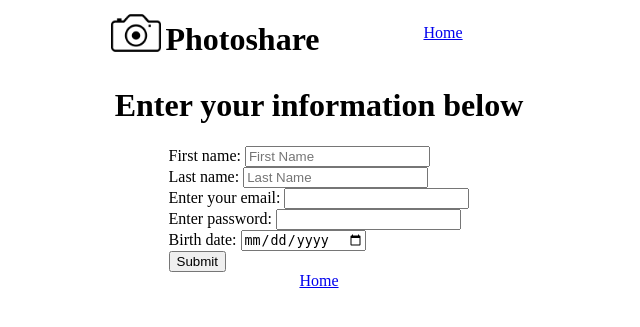
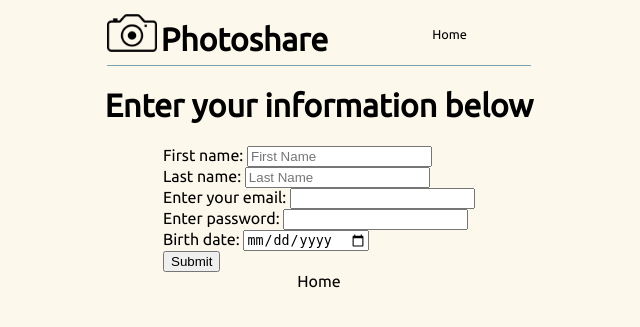
Before and after one commit to Farid-Karimli/Photoshare, a Flask app: page /register in a window 1280 px wide. Shown: the top 327 px of the page, without its empty margins (321-961 px from the left). Run offline with Flask 2, Linux system fonts and the light colour scheme; data comes from the database, SQL or seed files in the repository.

Commit message:
CSS variables for colors, coloring and further aligning, styling

```diff
--- a/app.py
+++ b/app.py
@@ -367,6 +367,7 @@ def album(id):
 @app.route("/album/<album_id>/photo/<photo_id>",methods=['GET','POST'])
 @flask_login.login_required
 def photo(album_id,photo_id):
+	uid=getUserIdFromEmail(flask_login.current_user.id)
 	cursor = conn.cursor()
 	cursor.execute('''SELECT imgdata,caption FROM Pictures WHERE album_id=%s and picture_id = %s''',
 				   (album_id, photo_id))
@@ -388,10 +389,10 @@ def photo(album_id,photo_id):
 			cursor.execute(f'''DELETE FROM Comments WHERE comment_id={to_delete}''')
 			conn.commit()
 
-		return render_template('photo.html', data=data, album_id=album_id, photo_id=photo_id, base64=base64,comments=getPhotoComments(photo_id))
+		return render_template('photo.html', data=data, album_id=album_id, photo_id=photo_id, base64=base64,comments=getPhotoComments(photo_id),user=uid)
 
 
-	return render_template('photo.html', data=data,album_id=album_id,photo_id=photo_id,base64=base64,comments=getPhotoComments(photo_id))
+	return render_template('photo.html', data=data,album_id=album_id,photo_id=photo_id,base64=base64,comments=getPhotoComments(photo_id),user=uid)
 
 
 
--- a/static/main.css
+++ b/static/main.css
@@ -1,13 +1,40 @@
+@import url('https://fonts.googleapis.com/css2?family=Ubuntu&display=swap');
+
+:root {
+    --main-bg-color: #FCF8EC;
+    --main-accent-color: #456268;
+    --secondary-color: #D0E8F2;
+    --tertiary-color: #79A3B1;
+}
+
 body,p {
     display: flex;
     flex-direction: column;
     align-items: center;
+    font-family: 'Ubuntu', sans-serif;
+}
+
+body {
+    background-color: var(--main-bg-color);
 }
 
 header {
     display: flex;
     flex-direction: row;
+    border-bottom: 1px solid var(--tertiary-color);
 }
+nav a {
+    font-size: 1vw;
+}
+a {
+    color: black;
+    text-decoration: none;
+}
+
+a:hover {
+    color: var(--tertiary-color);
+}
+
 #logo h1 {
     margin: 0;
     display: inline;
```
Also changed, not shown: templates/album.html (+17 -1 lines), templates/friend.html (+12 -1 lines), templates/photo.html (+12 -3 lines).
